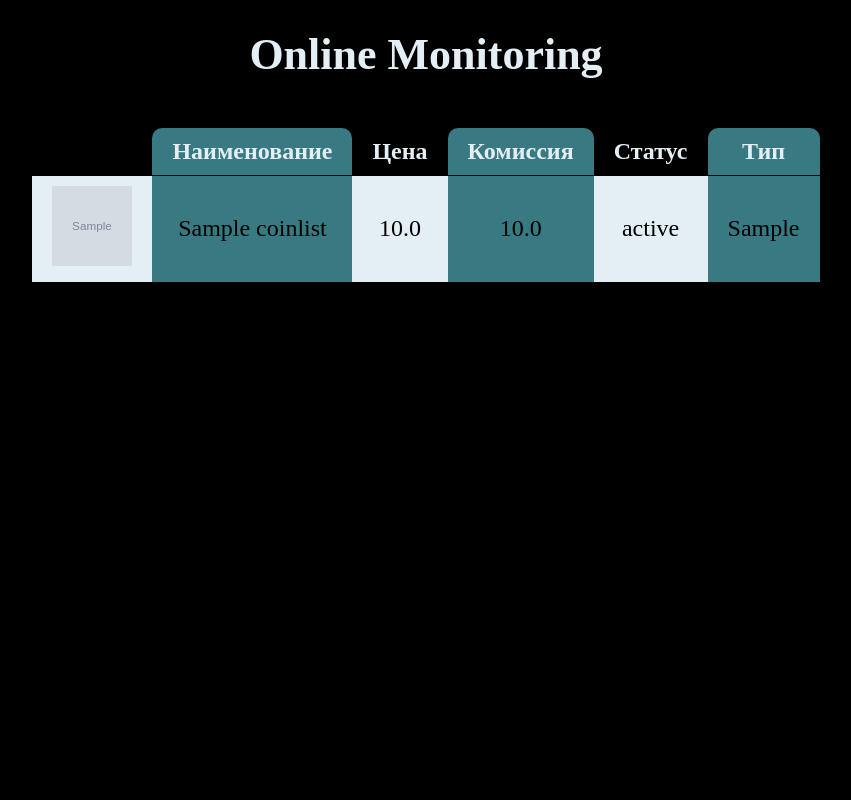
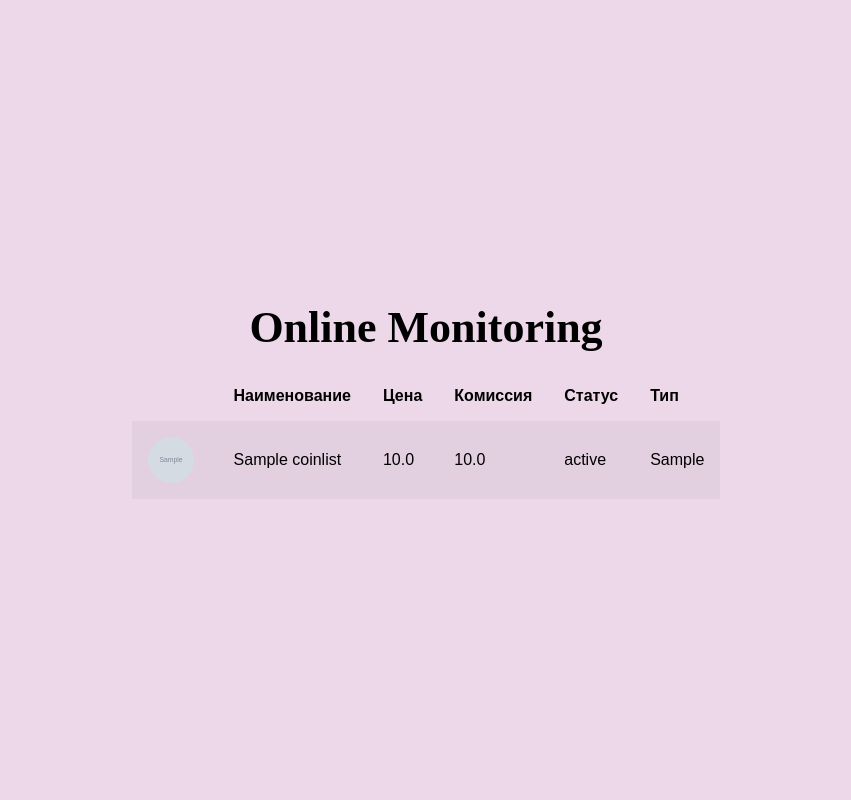
Before and after one commit to krlns/viewing_quotes, a Django app: page / in a window 1280 px wide. Shown: the whole page, without its empty margins (214-1065 px from the left). Run offline with Django 4.2, Linux system fonts and the light colour scheme; tables that the repository leaves empty hold one stand-in row (values such as "Sample post"); grey boxes marked "Sample" are stand-in pictures; parts of the project's set-up code (start-up, migrations or seed data) failed here and were passed over; some libraries are stand-ins or nearby versions.

Commit message:
small edit style.css

```diff
--- a/viewing_quotes/app/static/app/css/style.css
+++ b/viewing_quotes/app/static/app/css/style.css
@@ -1,52 +1,78 @@
-body {
-    background-color: black;
-}
 
 h1 {
-    color: #e3eff5;
+    color: black;
     font-size: 44px;
     font-family: serif;
     text-align: center;
 }
 
+* {
+    margin: 0;
+    padding: 0;
+
+    box-sizing: border-box;
+    font-family: sans-serif;
+}
+
+body {
+    min-height: 100vh;
+    background-color: #ecd8e9;
+    display: flex;
+    justify-content: center;
+    align-items: center;
+}
+
+
+.table__body {
+    width: 95%;
+    max-height: calc(89% - 1.6rem);
+    background-color: #fffb;
+
+    margin: .8rem auto;
+    border-radius: .6rem;
+
+    overflow: auto;
+    overflow: overlay;
+}
+
+.table__body::-webkit-scrollbar{
+    width: 0.5rem;
+    height: 0.5rem;
+}
+
+.table__body::-webkit-scrollbar-thumb{
+    border-radius: .5rem;
+    background-color: #0004;
+    visibility: hidden;
+}
+
+.table__body:hover::-webkit-scrollbar-thumb{
+    visibility: visible;
+}
+
 table {
-font-size: 24px;
-font-family: serif;
-border-spacing: 0;
-empty-cells: hide;
-    margin: auto;
+    width: 100%;
 }
-td {
-padding: 10px 20px;
-text-align: center;
-border-bottom: 1px solid black;
-transition: all 0.5s linear;
+
+td img {
+    width: 46px;
+    height: 46px;
+    margin-right: .5rem;
+    border-radius: 50%;
+
+    vertical-align: middle;
 }
-td:first-child {
-text-align: left;
-color: #397981;
-font-weight: bold;
+
+table, th, td {
+    border-collapse: collapse;
+    padding: 1rem;
+    text-align: left;
 }
-th {
-padding: 10px 20px;
-color: #e3eff5;
-border-bottom: 1px solid black;
-border-top-left-radius: 10px;
-border-top-right-radius: 10px;
+
+tbody tr:nth-child(even) {
+    background-color: #0000000b;
 }
-td:nth-child(even) {
-background: #397981;
+
+tbody tr:hover {
+    background-color: #fff6 !important;
 }
-td:nth-child(odd) {
-background: #e3eff5;
-}
-th:nth-child(even)  {
-background: #397981;
-}
-th:nth-child(odd)  {
-background: black;
-}
-tr:hover td{
-background: #e3eff5;
-font-weight: bold;
-}
```
